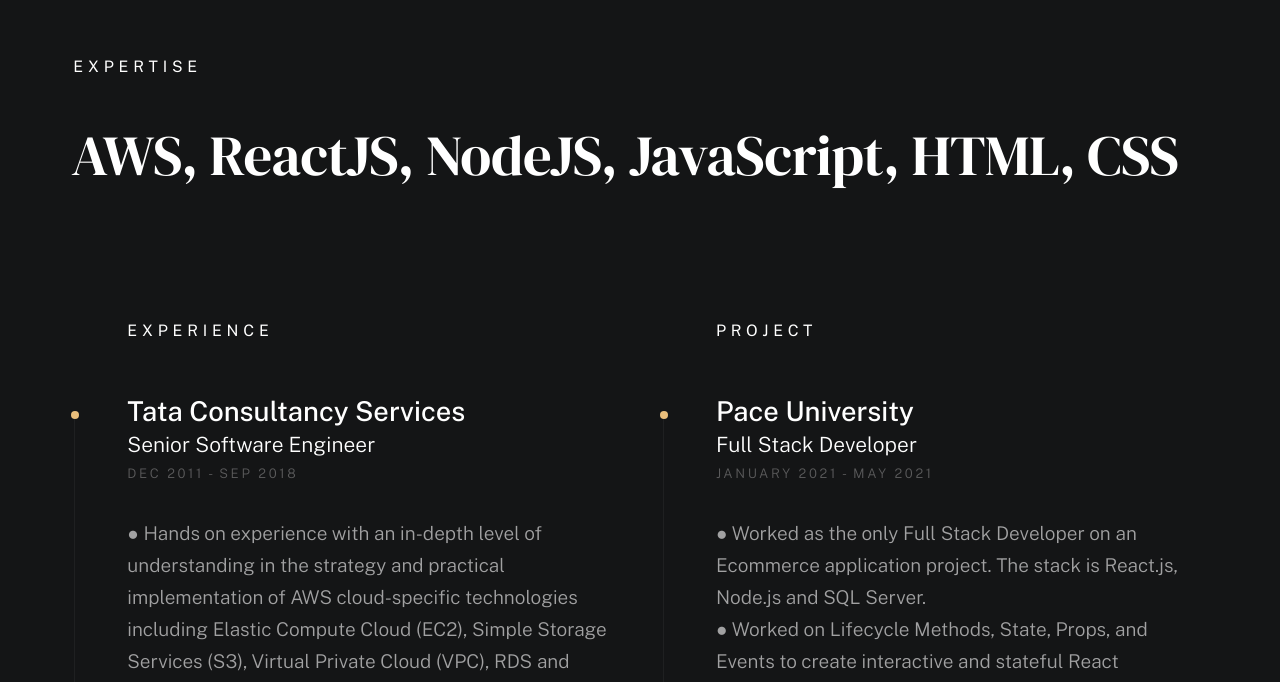
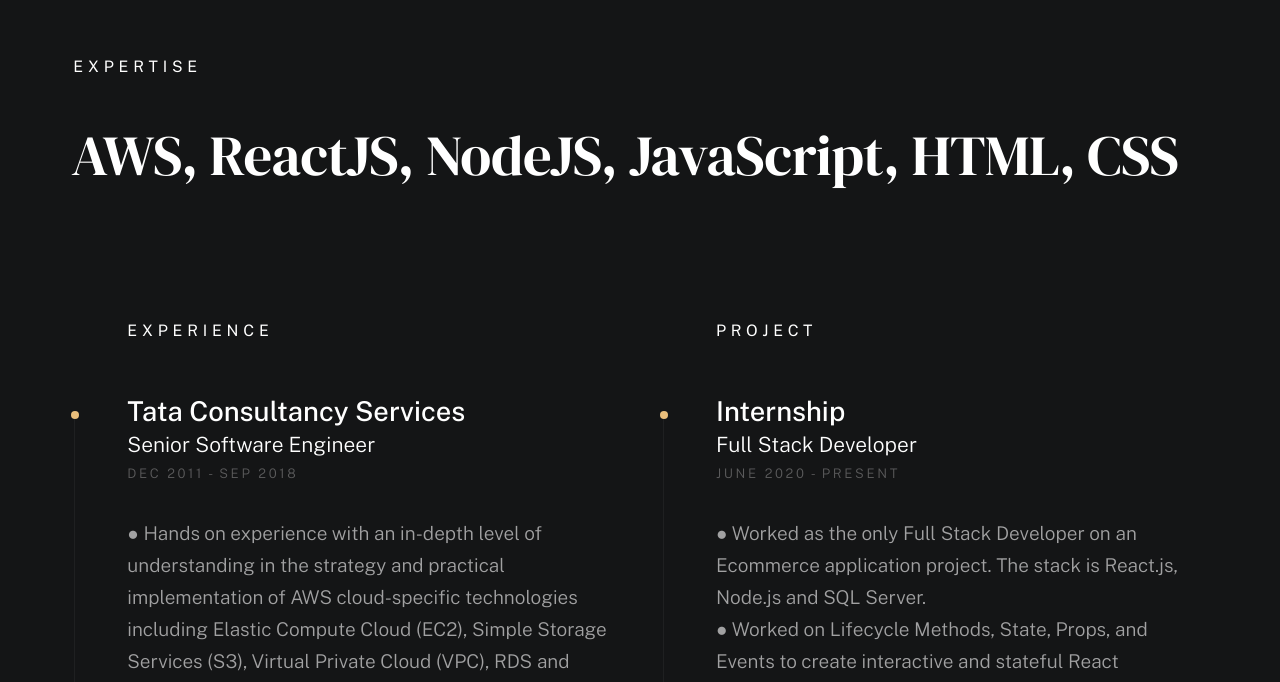
Before and after one commit to SubhashiniSundaresan/midhuna, a plain HTML site: page index.html in a window 1280 px wide. Shown: the part 2120-2802 px from the top of the page. Drawn offline with nearby package versions, Linux system fonts and the light colour scheme; a web font is replaced by a local one.

Commit message:
updated resume

```diff
--- a/index.html
+++ b/index.html
@@ -131,8 +131,7 @@
                                 About
                             </h2>
                             <p class="attention-getter" data-animate-el>
-                                ● A highly motivated and results-oriented web application Full Stack Developer with 10+ years of experience in all aspects of user-friendly UI software analysis, design, implementation, integration, deployment, and upgrade support and delivering Web-based Management Interfaces for sophisticated software products
-<br>● As an AWS Certified Solutions Architect, I transform IT infrastructure, operations & applications to make the most out of the scalability, innovation & cost efficiency of the AWS platform.
+                                ● A highly motivated and results-oriented web application Full Stack Developer experienced in all aspects of user-friendly UI software analysis, design, implementation, integration, deployment, upgrade support and delivering Web-based Management Interfaces for sophisticated software products.<br>● As an AWS Certified Solutions Architect, I transform IT infrastructure, operations & applications to make the most out of the scalability, innovation & cost efficiency of the AWS platform.
                             </p>
                             <a href="AWS_FullStackUI_MidhunaManchi.pdf" target="_blank" class="btn btn--medium u-fullwidth" data-animate-el>Download Resume</a>
 
@@ -219,9 +218,9 @@
                             <div class="timeline__block">
                                 <div class="timeline__bullet"></div>
                                 <div class="timeline__header">
-                                    <h4 class="timeline__title">Pace University</h3>
+                                    <h4 class="timeline__title">Internship</h3>
                                     <h5 class="timeline__meta">Full Stack Developer</h5>
-                                    <p class="timeline__timeframe">January 2021 - May 2021</p>
+                                    <p class="timeline__timeframe">June 2020 - Present</p>
                                 </div>
                                 <div class="timeline__desc">
                                     <p>● Worked as the only Full Stack Developer on an Ecommerce
```
Also changed, not shown: 1 other file.
